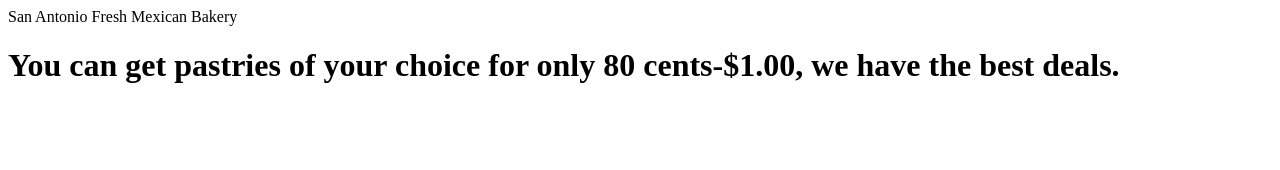
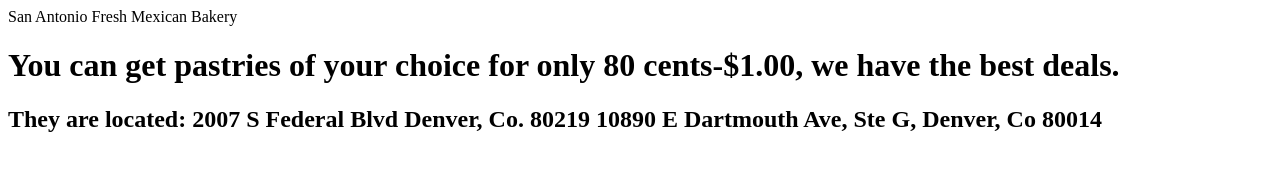
Before and after one commit to ramirez-alejandra/San-Antonio-Bakery, a plain HTML site: page index.html in a window 1280 px wide. Drawn offline with Linux system fonts and the light colour scheme.

Commit message:
added locations

```diff
--- a/index.html
+++ b/index.html
@@ -6,7 +6,9 @@
 <body>
   <p> San Antonio Fresh Mexican Bakery</p>
   <h1>You can get pastries of your choice for only 80 cents-$1.00, we have the best deals.</h1>
-  <h2>
+  <h2>They are located:
+    2007 S Federal Blvd Denver, Co. 80219
+    10890 E Dartmouth Ave, Ste G, Denver, Co 80014<h2>
   <img id= scr="bakery.jpg">
 </body>
 </html>
```
